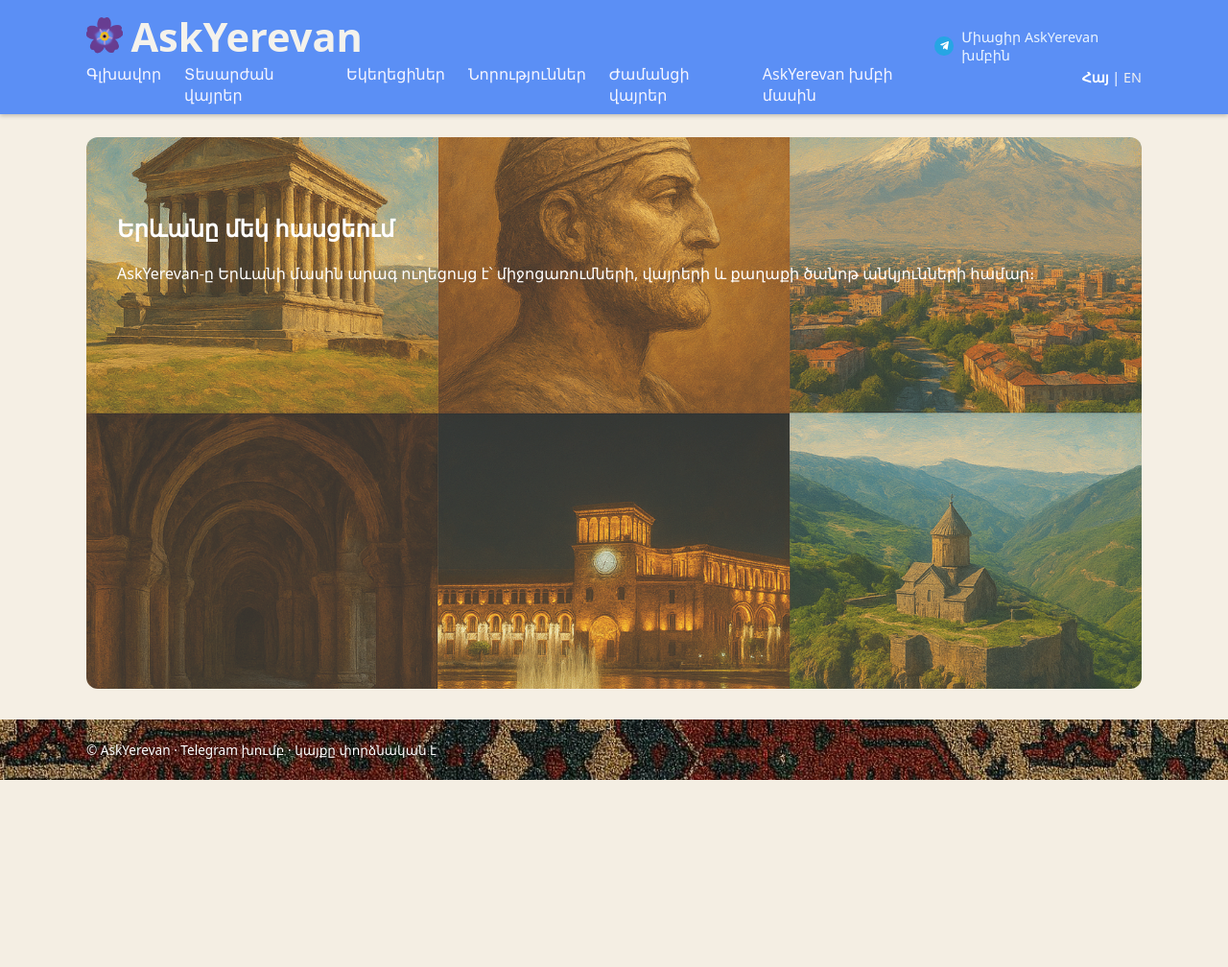
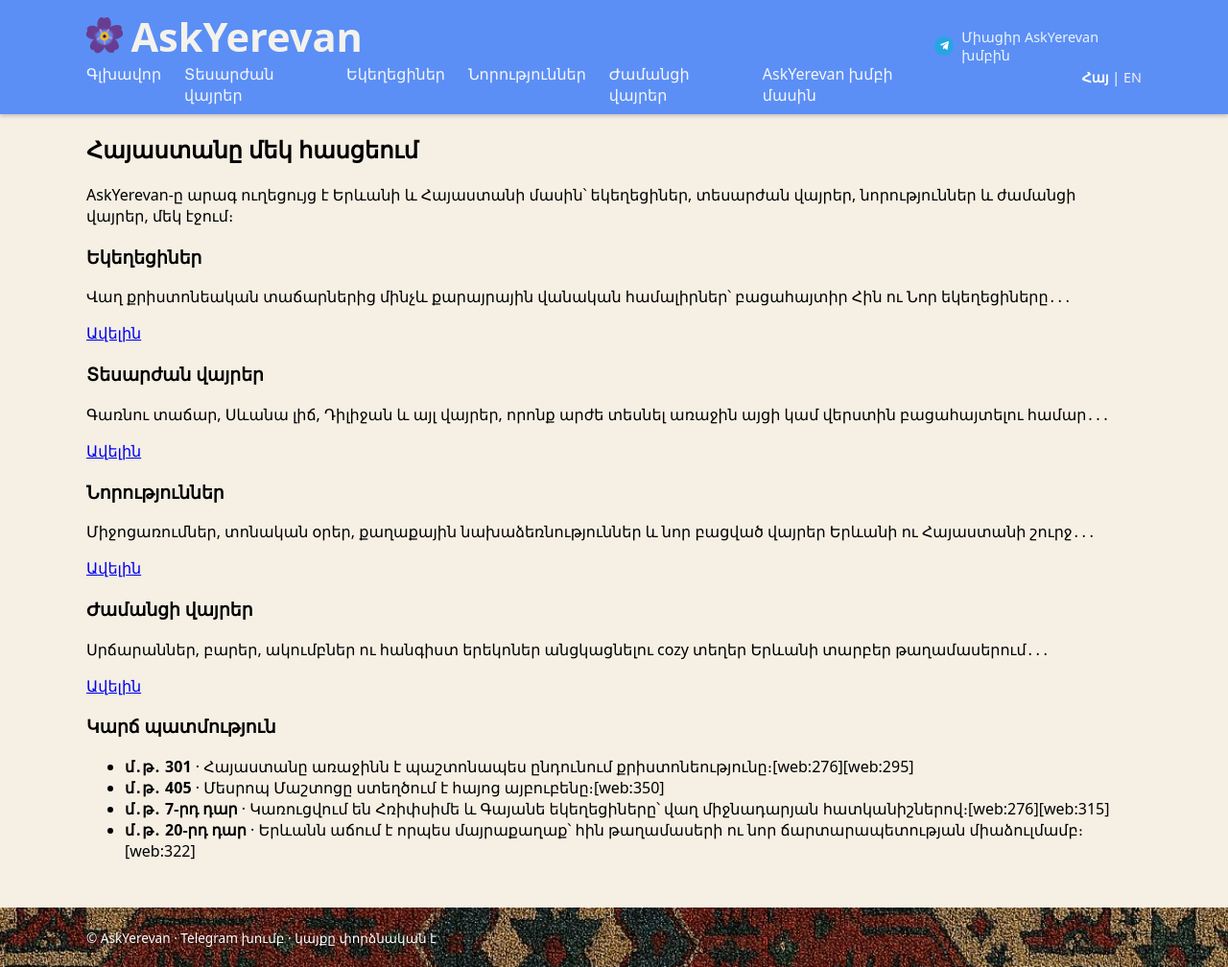
Before and after one commit to abgaryansaqo83-ctrl/ask-yerevan, a FastAPI app: page /hy in a window 1280 px wide. Shown: the whole page at 96% size. Before the commit the page ends 813 px from the top, so only its background shows below. Run offline with FastAPI, Linux system fonts and the light colour scheme.

Commit message:
Update index_hy.html

```diff
--- a/templates/index_hy.html
+++ b/templates/index_hy.html
@@ -2,8 +2,71 @@
 {% block title %}AskYerevan · Գլխավոր{% endblock %}
 
 {% block content %}
-<section class="hero hero--with-bg">
-  <h2>Երևանը մեկ հասցեում</h2>
-  <p>AskYerevan-ը Երևանի մասին արագ ուղեցույց է՝ միջոցառումների, վայրերի և քաղաքի ծանոթ անկյունների համար։</p>
+<section class="home-hero">
+
+  <!-- ՎԵՐՆԱԳԻՐ / ՍԼՈԳԱՆ -->
+  <header class="home-hero__header">
+    <h2>Հայաստանը մեկ հասցեում</h2>
+    <p>
+      AskYerevan-ը արագ ուղեցույց է Երևանի և Հայաստանի մասին՝ եկեղեցիներ, տեսարժան վայրեր,
+      նորություններ և ժամանցի վայրեր, մեկ էջում։
+    </p>
+  </header>
+
+  <div class="home-hero__grid">
+    <!-- ՁԱԽ՝ 4 ՊԱՏՈՒՀԱՆ / ՎԱՅՐԵՐ -->
+
+    <!-- 1. Եկեղեցիներ -->
+    <article class="home-card">
+      <h3 class="home-card__title">Եկեղեցիներ</h3>
+      <p class="home-card__snippet">
+        Վաղ քրիստոնեական տաճարներից մինչև քարայրային վանական համալիրներ՝
+        բացահայտիր Հին ու Նոր եկեղեցիները․․․
+      </p>
+      <a href="/hy/churches" class="home-card__link">Ավելին</a>
+    </article>
+
+    <!-- 2. Տեսարժան վայրեր -->
+    <article class="home-card">
+      <h3 class="home-card__title">Տեսարժան վայրեր</h3>
+      <p class="home-card__snippet">
+        Գառնու տաճար, Սևանա լիճ, Դիլիջան և այլ վայրեր, որոնք արժե տեսնել
+        առաջին այցի կամ վերստին բացահայտելու համար․․․
+      </p>
+      <a href="/hy/events" class="home-card__link">Ավելին</a>
+    </article>
+
+    <!-- 3. Նորություններ -->
+    <article class="home-card">
+      <h3 class="home-card__title">Նորություններ</h3>
+      <p class="home-card__snippet">
+        Միջոցառումներ, տոնական օրեր, քաղաքային նախաձեռնություններ և
+        նոր բացված վայրեր Երևանի ու Հայաստանի շուրջ․․․
+      </p>
+      <a href="/hy/news" class="home-card__link">Ավելին</a>
+    </article>
+
+    <!-- 4. Ժամանցի վայրեր -->
+    <article class="home-card">
+      <h3 class="home-card__title">Ժամանցի վայրեր</h3>
+      <p class="home-card__snippet">
+        Սրճարաններ, բարեր, ակումբներ ու հանգիստ երեկոներ անցկացնելու cozy
+        տեղեր Երևանի տարբեր թաղամասերում․․․
+      </p>
+      <a href="/hy/places" class="home-card__link">Ավելին</a>
+    </article>
+
+    <!-- ԱՋ՝ «ՀԱՅԱՍՏԱՆԸ ՄԵԿ ՀԱՍՑԵՈՒՄ» ՊԱՏՄԱԿԱՆ ԲԼՈԿ -->
+
+    <aside class="home-hero__aside">
+      <h3>Կարճ պատմություն</h3>
+      <ul class="home-hero__timeline">
+        <li><strong>մ․թ․ 301</strong> · Հայաստանը առաջինն է պաշտոնապես ընդունում քրիստոնեությունը։[web:276][web:295]</li>
+        <li><strong>մ․թ․ 405</strong> · Մեսրոպ Մաշտոցը ստեղծում է հայոց այբուբենը։[web:350]</li>
+        <li><strong>մ․թ․ 7-րդ դար</strong> · Կառուցվում են Հռիփսիմե և Գայանե եկեղեցիները՝ վաղ միջնադարյան հատկանիշներով։[web:276][web:315]</li>
+        <li><strong>մ․թ․ 20-րդ դար</strong> · Երևանն աճում է որպես մայրաքաղաք՝ հին թաղամասերի ու նոր ճարտարապետության միաձուլմամբ։[web:322]</li>
+      </ul>
+    </aside>
+  </div>
 </section>
 {% endblock %}
```
